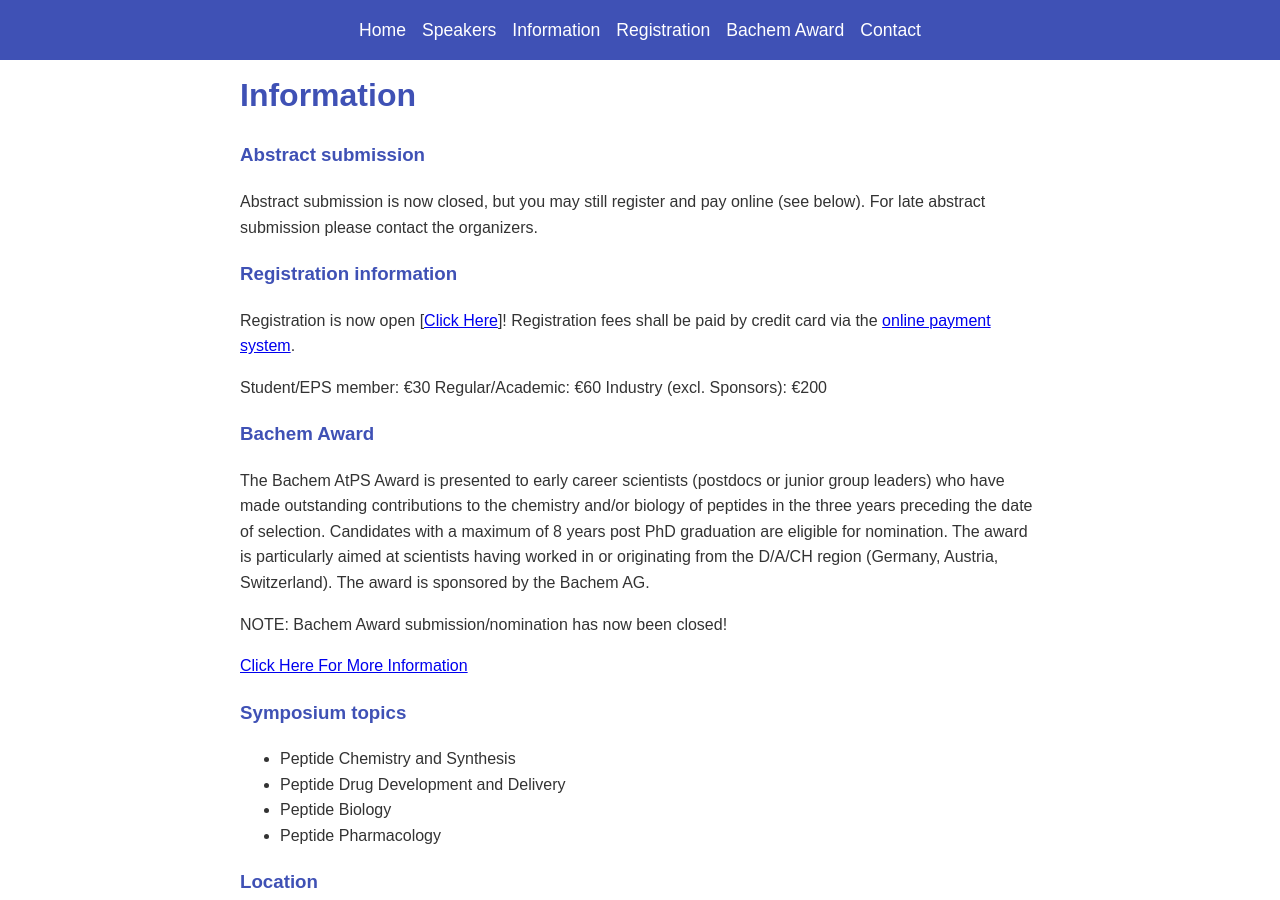
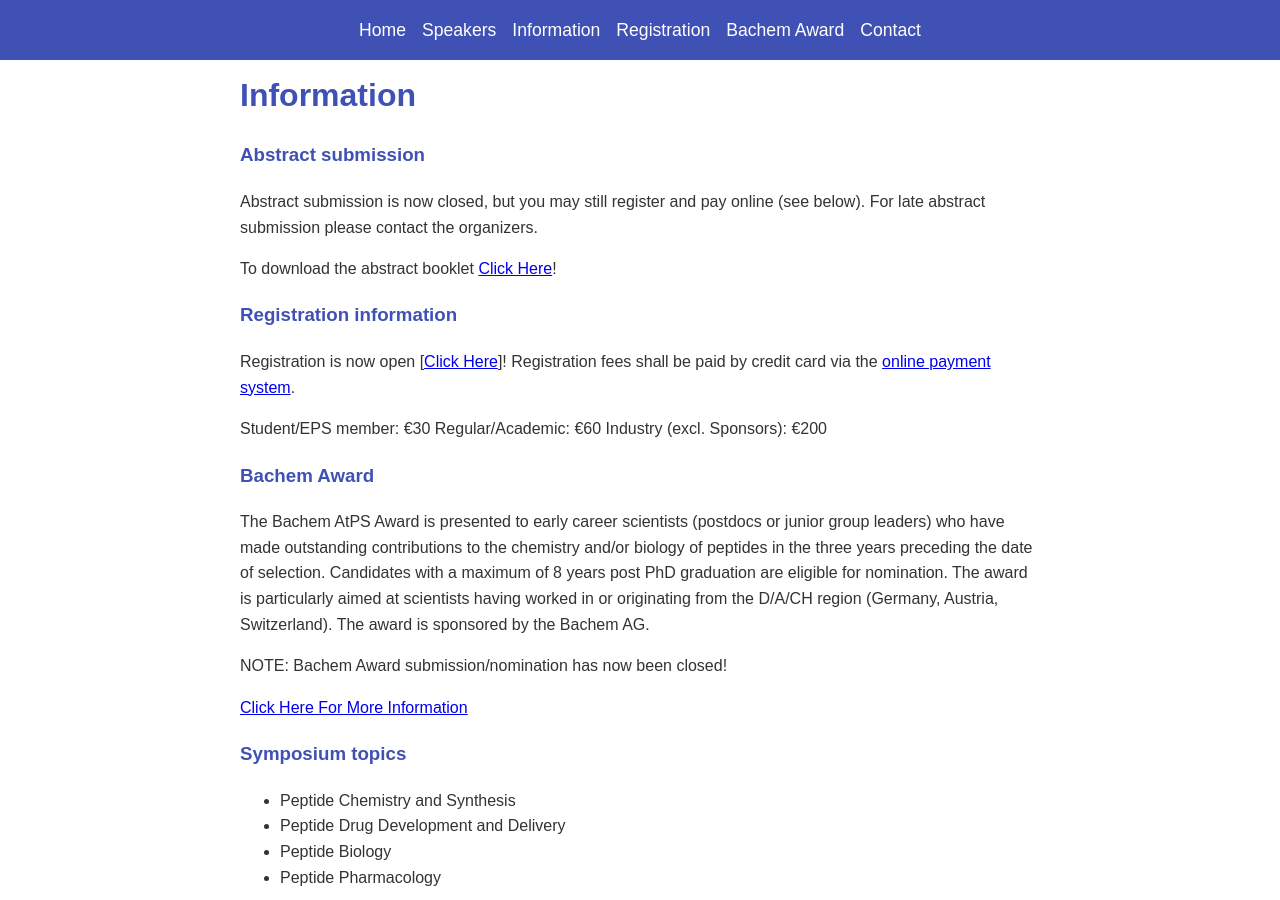
Before and after one commit to austrianpeptide/v2, a Jekyll site: the page built from index.markdown, in a window 1280 px wide and 900 px high, scrolled down 1397 px. Built offline with Jekyll 4.4.1, drawn with Linux system fonts in a browser that asks for light colours.

Commit message:
Update content.yml

```diff
--- a/_data/content.yml
+++ b/_data/content.yml
@@ -65,7 +65,8 @@ page:
     '
   information: "## Information\n### Abstract submission\nAbstract submission is now\
     \ closed, but you may still register and pay online (see below).\nFor late abstract\
-    \ submission please contact the organizers.\n\n\n### Registration information\n\
+    \ submission please contact the organizers.\n\nTo download the abstract booklet\
+    \ [Click Here](/uploads/abstracts2024.pdf)!\n\n\n### Registration information\n\
     Registration is now open [[Click Here](https://myconference.dev/atps_register.html)]!\n\
     Registration fees shall be paid by credit card via the [online payment system](https://payment2.meduniwien.ac.at/peptidsymposium/).\n\
     \nStudent/EPS member: \u20AC30\nRegular/Academic: \u20AC60\nIndustry (excl. Sponsors):\
```
